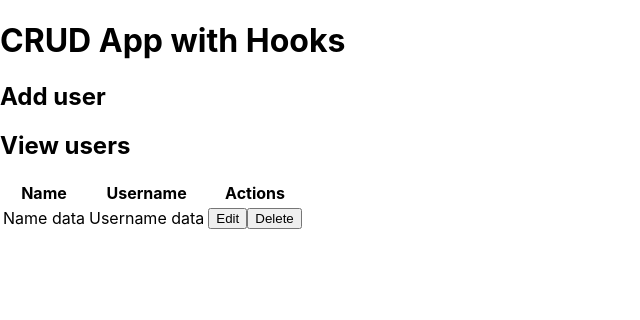
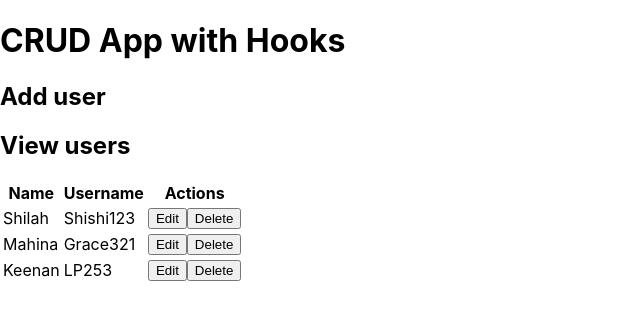
Before and after one commit to klp1130/Crud_Hooks, a React (Create React App) app: page / in a window 1280 px wide. Shown: the top 320 px of the page, without its empty margins (0-640 px from the left). Built offline with nearby package versions, Linux system fonts and the light colour scheme.

Commit message:
added UserData and State

```diff
--- a/src/App.js
+++ b/src/App.js
@@ -1,7 +1,14 @@
-import React from 'react'
+import React, {useState} from 'react'
 import UserTable from './tables/UserTable'
 
 const App = () => {
+  const usersData = [
+    { id: 1, name: 'Shilah', username: 'Shishi123' },
+    { id: 2, name: 'Mahina', username: 'Grace321' },
+    { id: 3, name: 'Keenan', username: 'LP253' },
+  ]
+  const [users, setUsers] = useState(usersData)
+
   return (
     <div className="container">
       <h1>CRUD App with Hooks</h1>
@@ -11,7 +18,7 @@
         </div>
         <div className="flex-large">
           <h2>View users</h2>
-          <UserTable />
+          <UserTable users={users}/>
         </div>
       </div>
     </div>
--- a/src/tables/UserTable.js
+++ b/src/tables/UserTable.js
@@ -1,6 +1,6 @@
 import React from "react";
 
-const UserTable = () => (
+const UserTable = (props) => (
     <table>
         <thead>
             <tr>
@@ -10,14 +10,22 @@
             </tr>
         </thead>
         <tbody>
-            <tr>
-                <td>Name data</td>
-                <td>Username data</td>
-                <td>
+            {props.users.length > 0 ? (
+                props.users.map((user)=> (
+                <tr key={user.id}>
+                    <td>{user.name}</td>
+                    <td>{user.username}</td>
+                    <td>
                     <button className="button muted=button">Edit</button>
                     <button className="button muted=button">Delete</button>
                 </td>
             </tr>
+        ))
+            ) : (
+              <tr>
+                <td colSpan={3}>No Users</td>
+              </tr>
+            )}
         </tbody>
     </table>
 )
```
